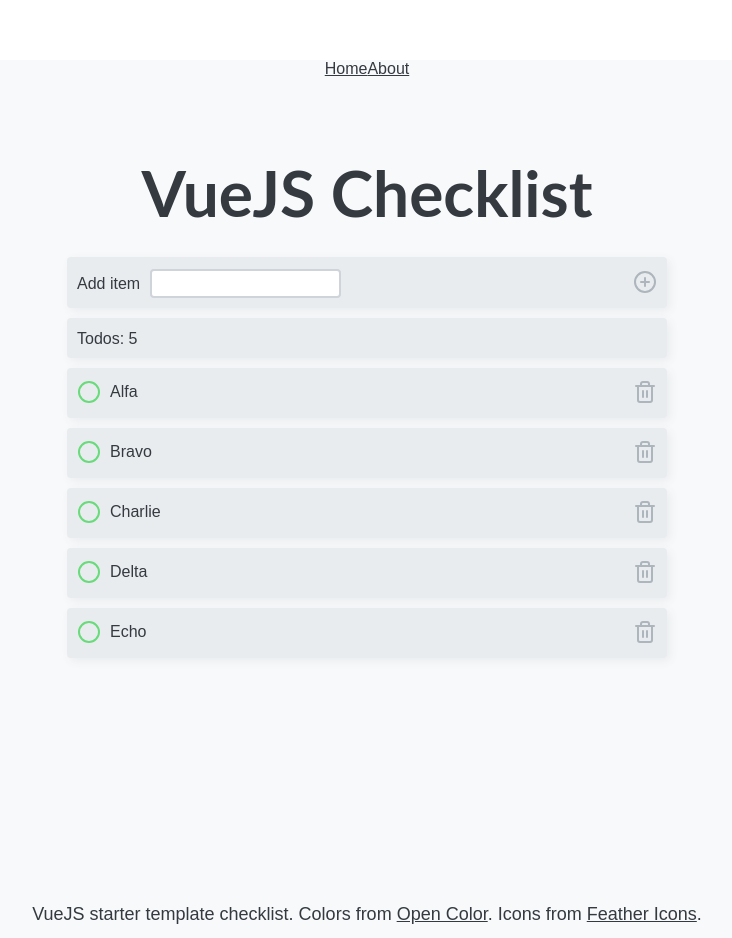
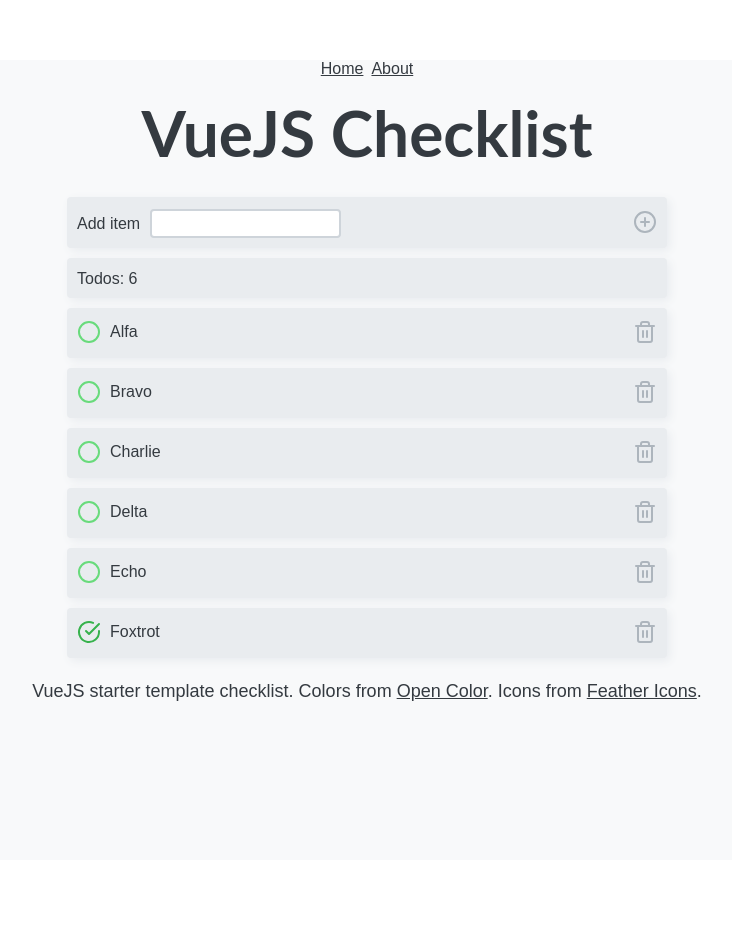
Before and after one commit to leandro-ss/vue-proj, a Vue app: page / in a window 1280 px wide. Shown: the whole page, without its empty margins (273-1005 px from the left). After the commit the page ends 860 px from the top, so only its background shows below. Built offline with nearby package versions, Linux system fonts and the light colour scheme.

Commit message:
dojo 10MAR foi legal

```diff
--- a/src/App.vue
+++ b/src/App.vue
@@ -1,10 +1,10 @@
 <template>
   <div id="nav">
     <router-link to="/">Home</router-link>
-    <span/>
+    <span/>&nbsp;
     <router-link to="/about">About</router-link>
   </div>
-  <router-view id="app" />
+  <router-view/>
 </template>
 
 
--- a/src/components/CustomItem.vue
+++ b/src/components/CustomItem.vue
@@ -1,15 +1,15 @@
 <template>
   <section class="item">
-    <div id="checkbox" @click="isChecked = !isChecked">
-      <div v-if="!isChecked" class="circle-svg svg-wrapper">
+    <div id="checkbox" @click="toggleCheckItem(todo)">
+      <div v-if="!todo.checked" class="circle-svg svg-wrapper">
         <svgUnchecked />
       </div>
-      <div v-if="isChecked" class="check-circle-svg svg-wrapper">
+      <div v-if="todo.checked" class="check-circle-svg svg-wrapper">
         <svgChecked />
       </div>
     </div>
     <div id="item">
-      <p>{{ todo }}</p>
+      <p>{{ todo.title }}</p>
     </div>
     <div class="trash-svg svg-wrapper" @click="removeItem(todo)">
       <svgTrash />
@@ -28,13 +28,15 @@
     return { isChecked: false };
   },
   methods: {
+    toggleCheckItem: function (todo) {
+      this.$emit('toggleCheckItem', todo);
+    },
     removeItem: function (todo) {
       this.$emit("remove", todo);
     },
   },
   props: {
-    todo: String,
-    todos: Array,
+    todo: Object
   },
   components: {
     svgChecked: SvgCheckedVue,
--- a/src/components/CustomMain.vue
+++ b/src/components/CustomMain.vue
@@ -7,7 +7,7 @@
         v-for="todo in todos"
         :key="todo"
         :todo="todo"
-        :todos="todos"
+        @toggleCheckItem="toggleCheckItem"
         @remove="remove"
       />
     </div>
@@ -23,15 +23,26 @@
   name: "CustomMain",
   data: function () {
     return {
-      todos: ["Alfa", "Bravo", "Charlie", "Delta", "Echo"],
+      todos: [{title: 'Alfa', checked: false},
+        {title: 'Bravo', checked: false},
+        {title: 'Charlie', checked: false},
+        {title: 'Delta', checked: false},
+        {title: 'Echo', checked: false},
+        {title: 'Foxtrot', checked: true},
+      ],
     };
   },
+  methods: {
     remove(value) {
       let trashedItemIndex = this.todos.indexOf(value);
       this.todos.splice(trashedItemIndex, 1);
     },
     add(value) {
       this.todos.push(value);
+    },
+    toggleCheckItem(value) {
+      value.checked = !value.checked;
+    }
   },
   components: {
     customItem: CustomItemVue,
--- /dev/null
+++ b/src/features/home/About.vue
@@ -0,0 +1,62 @@
+<template>
+  <div class="home">
+    <customHeader />
+
+    <ul>
+      <li>
+        <a href="https://vuejs.org" target="_blank" rel="noopener">Core Docs</a>
+      </li>
+      <li>
+        <a href="https://forum.vuejs.org" target="_blank" rel="noopener"
+          >Forum</a
+        >
+      </li>
+      <li>
+        <a href="https://chat.vuejs.org" target="_blank" rel="noopener"
+          >Community Chat</a
+        >
+      </li>
+      <li>
+        <a href="https://twitter.com/vuejs" target="_blank" rel="noopener"
+          >Twitter</a
+        >
+      </li>
+      <li>
+        <a href="https://news.vuejs.org" target="_blank" rel="noopener">News</a>
+      </li>
+    </ul>
+  </div>
+
+  <customFooter />
+</template>
+
+<script>
+import CustomFooterVue from "../../components/CustomFooter.vue";
+import CustomHeaderVue from "../../components/CustomHeader.vue";
+
+export default {
+  name: "About",
+  components: {
+    customFooter: CustomFooterVue,
+    customHeader: CustomHeaderVue,
+  },
+};
+</script>
+
+<!-- Add "scoped" attribute to limit CSS to this component only -->
+<style scoped>
+h3 {
+  margin: 40px 0 0;
+}
+ul {
+  list-style-type: none;
+  padding: 0;
+}
+li {
+  display: inline-block;
+  margin: 0 10px;
+}
+a {
+  color: #42b983;
+}
+</style>
```
Lines whose indentation alone changed are shown as unchanged.
